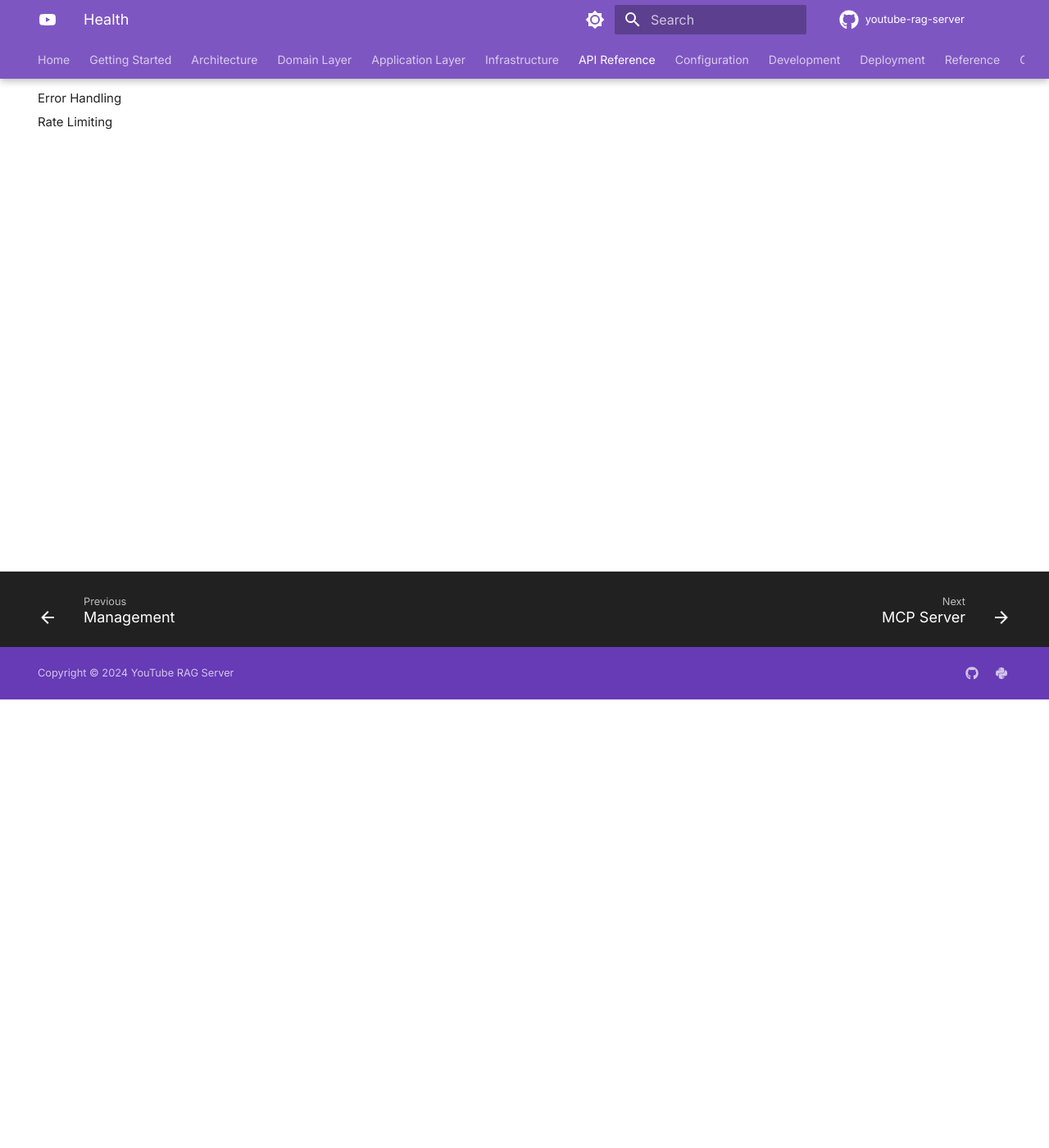
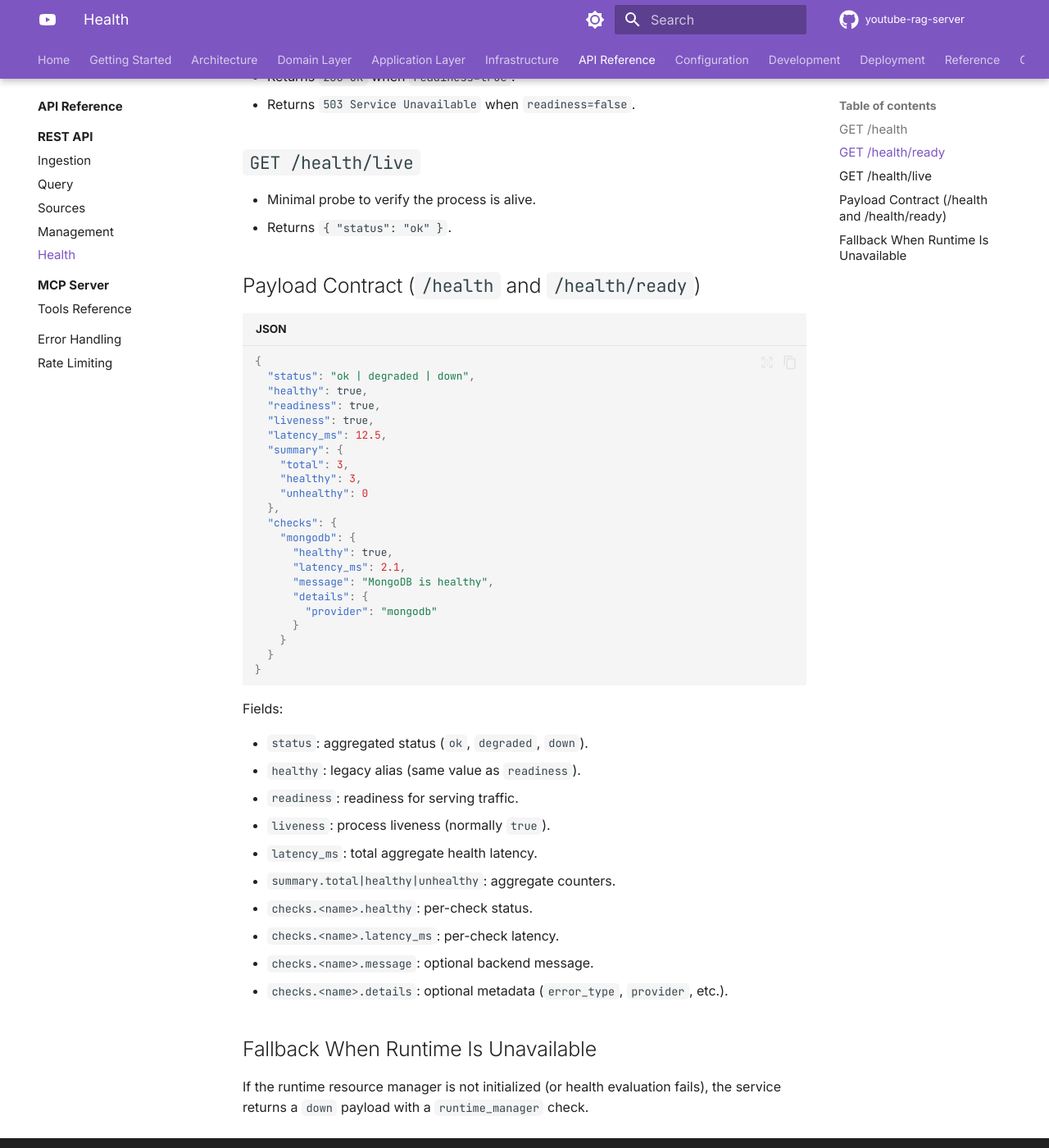
Before and after one commit to pablitxn/orchid-youtube-mcp, an MkDocs documentation site: the page built from docs/api/rest/health.md, in a window 1280 px wide and 1400 px high, scrolled down 547 px. Shown: the whole window at 82% size. Built offline with MkDocs 1.6.1 and Material for MkDocs 9.7.7, drawn with Linux system fonts in a browser that asks for light colours; comment, search, counter and statistics services are not loaded; the version menu is left out; some of the changed text lies outside the part shown.

Commit message:
feat: update health check endpoints and payload structure for improved observability

````diff
--- a/docs/api/rest/health.md
+++ b/docs/api/rest/health.md
@@ -1,4 +1,66 @@
 # Health Endpoints
 
-!!! info "Coming Soon"
-    This section is under development.
+Health/readiness endpoints are backed by the aggregated
+`ResourceManager.health_payload(...)` contract from `orchid_commons`.
+
+## `GET /health`
+
+- Runs runtime checks with `include_optional_checks=True`.
+- Always returns `200 OK` with the aggregated payload.
+- Includes optional checks (for example observability backends) when enabled.
+
+## `GET /health/ready`
+
+- Runs runtime checks with `include_optional_checks=False`.
+- Returns `200 OK` when `readiness=true`.
+- Returns `503 Service Unavailable` when `readiness=false`.
+
+## `GET /health/live`
+
+- Minimal probe to verify the process is alive.
+- Returns `{ "status": "ok" }`.
+
+## Payload Contract (`/health` and `/health/ready`)
+
+```json
+{
+  "status": "ok | degraded | down",
+  "healthy": true,
+  "readiness": true,
+  "liveness": true,
+  "latency_ms": 12.5,
+  "summary": {
+    "total": 3,
+    "healthy": 3,
+    "unhealthy": 0
+  },
+  "checks": {
+    "mongodb": {
+      "healthy": true,
+      "latency_ms": 2.1,
+      "message": "MongoDB is healthy",
+      "details": {
+        "provider": "mongodb"
+      }
+    }
+  }
+}
+```
+
+Fields:
+
+- `status`: aggregated status (`ok`, `degraded`, `down`).
+- `healthy`: legacy alias (same value as `readiness`).
+- `readiness`: readiness for serving traffic.
+- `liveness`: process liveness (normally `true`).
+- `latency_ms`: total aggregate health latency.
+- `summary.total|healthy|unhealthy`: aggregate counters.
+- `checks.<name>.healthy`: per-check status.
+- `checks.<name>.latency_ms`: per-check latency.
+- `checks.<name>.message`: optional backend message.
+- `checks.<name>.details`: optional metadata (`error_type`, `provider`, etc.).
+
+## Fallback When Runtime Is Unavailable
+
+If the runtime resource manager is not initialized (or health evaluation fails),
+the service returns a `down` payload with a `runtime_manager` check.
````
Also changed, not shown: docs/04-INFRASTRUCTURE.md (+34 -6 lines), 2 other files.
